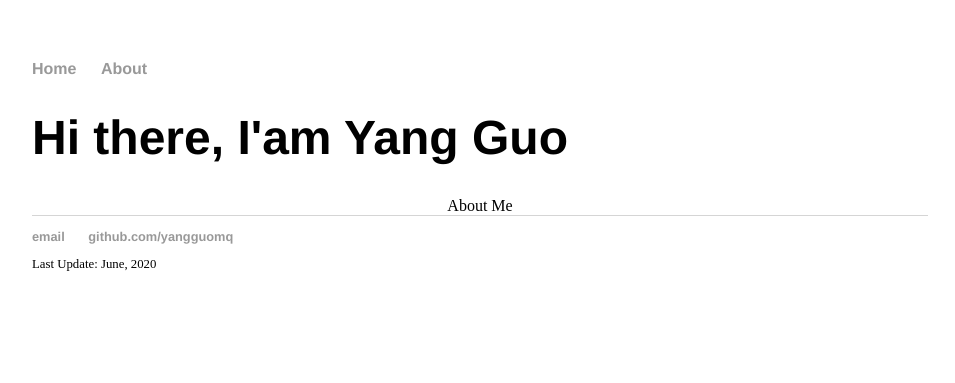
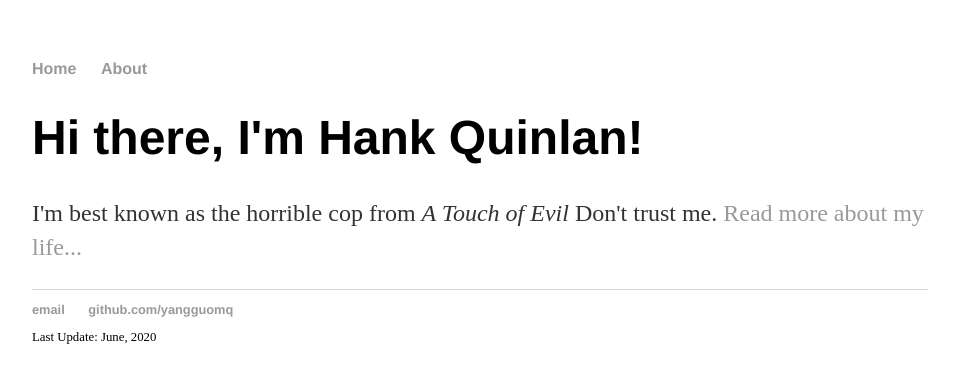
Before and after one commit to yangguomq/yangguomq.github.io, a Jekyll site: the page built from index.html, in a window 1280 px wide. Shown: the top 383 px of the page, without its empty margins (160-1115 px from the left). Built offline with Jekyll 4.4.1, drawn with Linux system fonts in a browser that asks for light colours.

Commit message:
Update index.html

```diff
--- a/index.html
+++ b/index.html
@@ -1,32 +1,8 @@
-<!DOCTYPE html>
-<html>
-    <head>
-        <title>Yang Guo</title>
-        <meta name="google-site-verification" content="Ixp0C4c-hRzPvH3H3Xf0RR5WVlnkZFtyePJ7CYDEXfE" />
-    </head>
-    <body>
-        <nav>
-            <ul>
-                <li><a href="/">Home</a></li>
-                <li><a href="/about">About</a></li>
-            </ul>
-        </nav>
-        <div class="container">
-            <div class="blurb">
-                <h1>Hi there, I'am Yang Guo</h1>
-            </div><!-- /.blurb -->
-        </div><!-- /.container -->
-
-        <center>
-            About Me
-	</center>
-        <footer>
-            <ul>
-                <li><a href="mailto:yang.guo5@students.mq.edu.au">email</a></li>
-                <li><a href="https://github.com/yangguomq">github.com/yangguomq</a></li>
-            </ul>
-		Last Update: June, 2020
-        </footer>
-    </body>
-</html>
-<link rel="stylesheet" type="text/css" href="/css/main.css">
+---
+layout: default
+title: Hank Quinlan, Horrible Cop
+---
+<div class="blurb">
+    <h1>Hi there, I'm Hank Quinlan!</h1>
+    <p>I'm best known as the horrible cop from <em>A Touch of Evil</em> Don't trust me. <a href="/about">Read more about my life...</a></p>
+</div><!-- /.blurb -->
```
